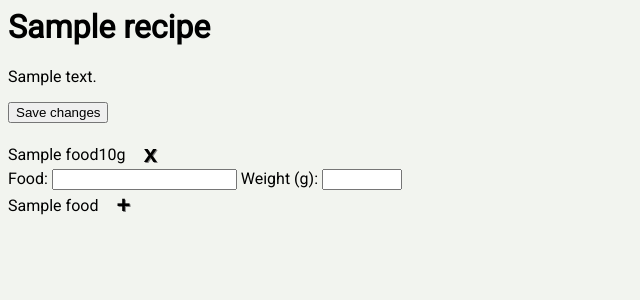
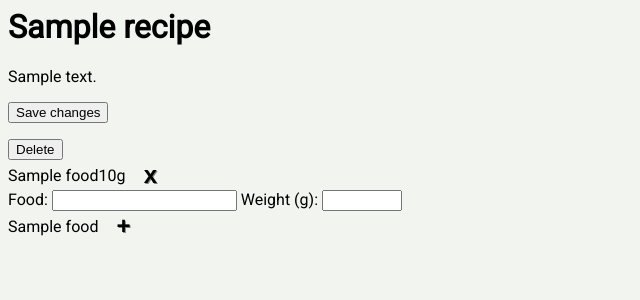
Before and after one commit to dkowl/groceries, a Django app: page /recipes/1 in a window 1280 px wide. Shown: the top 300 px of the page, without its empty margins (0-640 px from the left). Run offline with Django 3.2, Linux system fonts and the light colour scheme; tables that the repository leaves empty hold one stand-in row (values such as "Sample post").

Commit message:
recipe deletion

```diff
--- a/recipes/templates/recipes/recipe.html
+++ b/recipes/templates/recipes/recipe.html
@@ -10,9 +10,28 @@
     <h1>{{ recipe.name }}</h1>
     <p>{{ recipe.description }}</p>
     <form name="updateRecipeForm" method="post" action="{{recipe.id}}" onSubmit="addFoodDataToPost('updateRecipeForm')">
-        {% csrf_token %}
-        <input type="hidden" name="picked_foods" value="" id="picked_foods">
-        <input type="submit" value="Save changes">
+      {% csrf_token %}
+      <input type="hidden" name="picked_foods" value="" id="picked_foods">
+      <input type="submit" value="Save changes">
     </form>
+    <script>
+      function showPopup(name){
+        document.forms[name].style.display = "block";
+      }
+
+      function hidePopup(name){
+        document.forms[name].style.display = "none";
+      }
+    </script>
+    <input type="submit" value="Delete" onclick="showPopup('deleteRecipePopup')">
+    <form name="deleteRecipePopup" method="post" action="/recipes/" style="display:none;">
+      {% csrf_token %}
+      <p>Are you sure you want to delete {{ recipe.name }}?</p>
+      <input type="hidden" name="action" value="delete">
+      <input type="hidden" name="recipe_id" value="{{recipe.id}}" id="recipe_id">
+      <input type="submit" value="Delete">
+      <input type="button" value="Cancel" onclick="hidePopup('deleteRecipePopup')">
+    </form>
+
     {% include "recipes/food-picker.html" %}
 {% endblock %}
--- a/recipes/views.py
+++ b/recipes/views.py
@@ -69,6 +69,15 @@ class RecipeView:
 
 # Create your views here.
 def index(request):
+
+    if request.POST:
+        try:
+            if request.POST["action"] == "delete":
+                recipe = Recipe.objects.filter(id=int(request.POST['recipe_id']))
+                recipe.delete()
+        except:
+            logger.error(traceback.format_exc())
+
     basket_props = {
         "name": "Basket",
         "kcal": 0,
```
